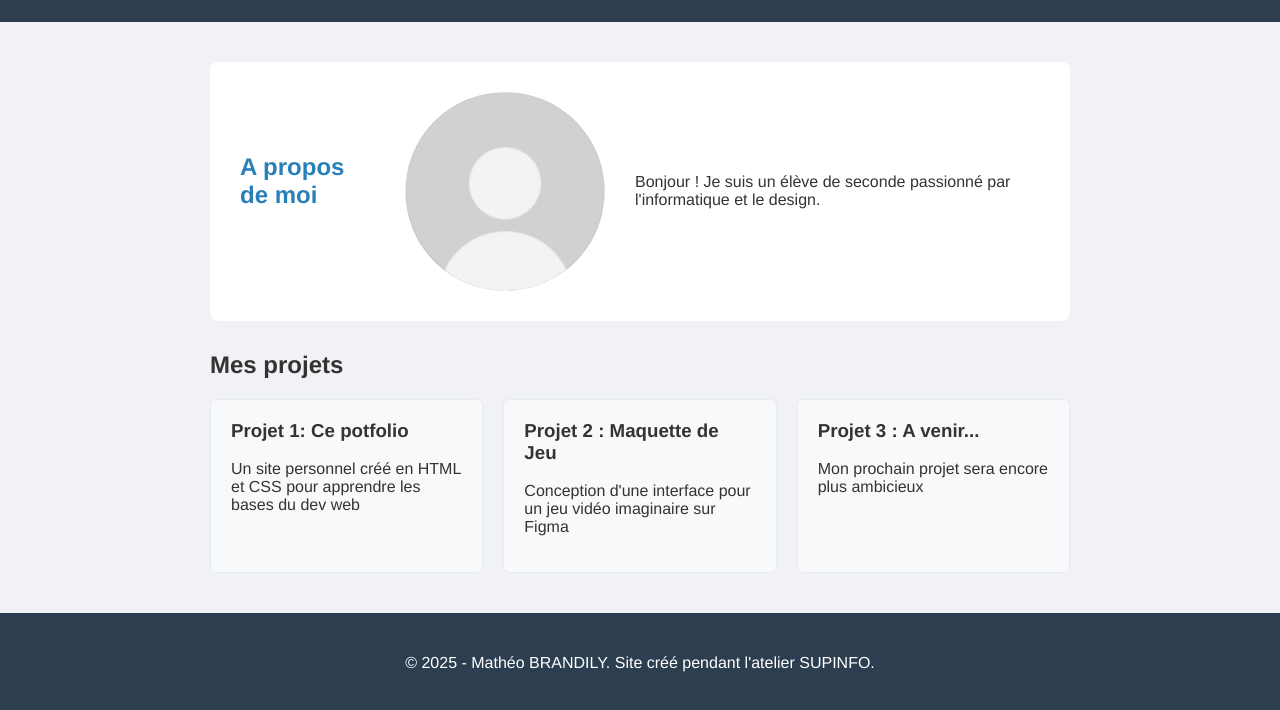
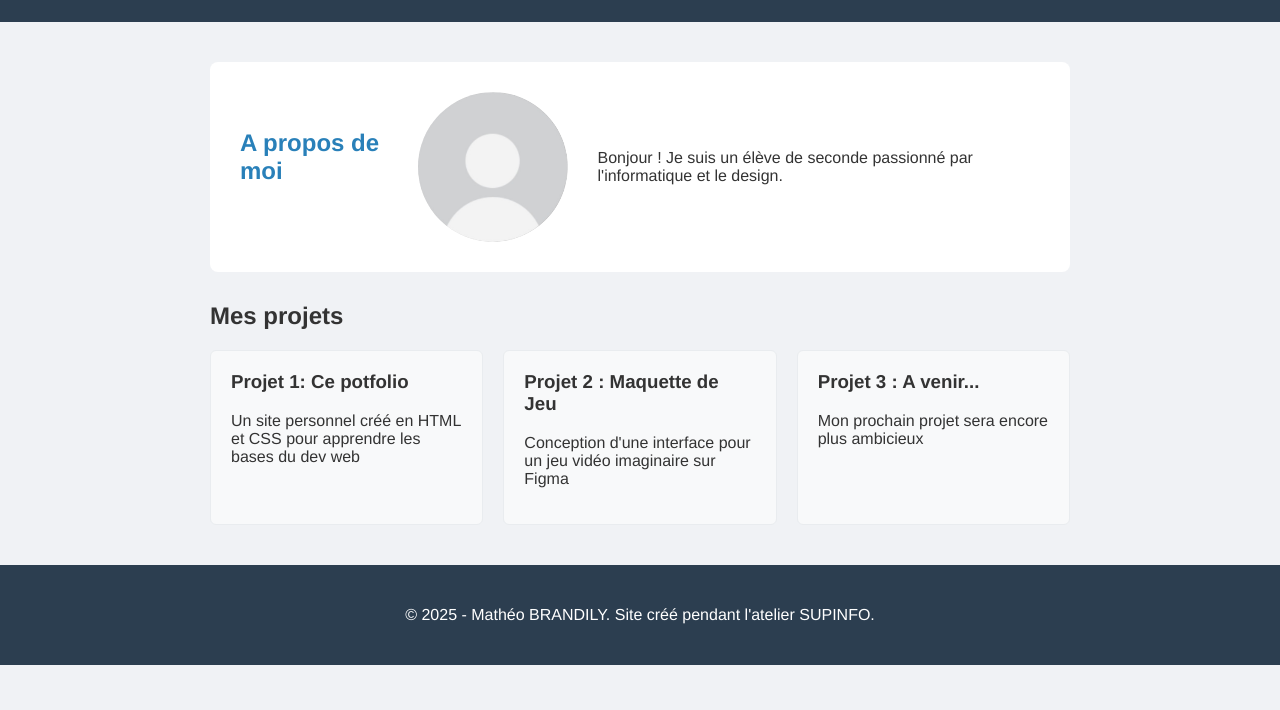
Before and after one commit to matheo78z/Portfolio, a plain HTML site: page index.html in a window 1280 px wide. Shown: the part 96-806 px from the top of the page. Drawn offline with Linux system fonts and the light colour scheme.

Commit message:
Update style.css

```diff
--- a/style.css
+++ b/style.css
@@ -56,7 +56,10 @@ section h2 {
 }
 
 #a-propos img {
-    border-radius: 50%;
+    width: 150px;       /* largeur fixe */
+  height: 150px;      /* hauteur fixe égale à la largeur */
+  border-radius: 50%; /* arrondi total pour faire un cercle */
+  object-fit: cover;  /* pour garder le ratio et remplir le cercle */
 }
 
 .cartes-projets-conteneur {
```
